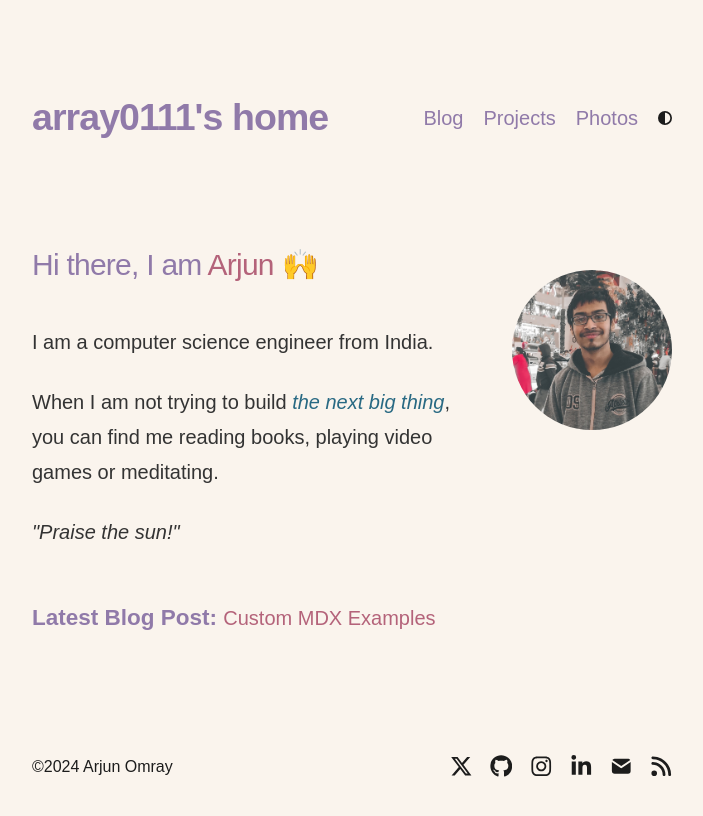
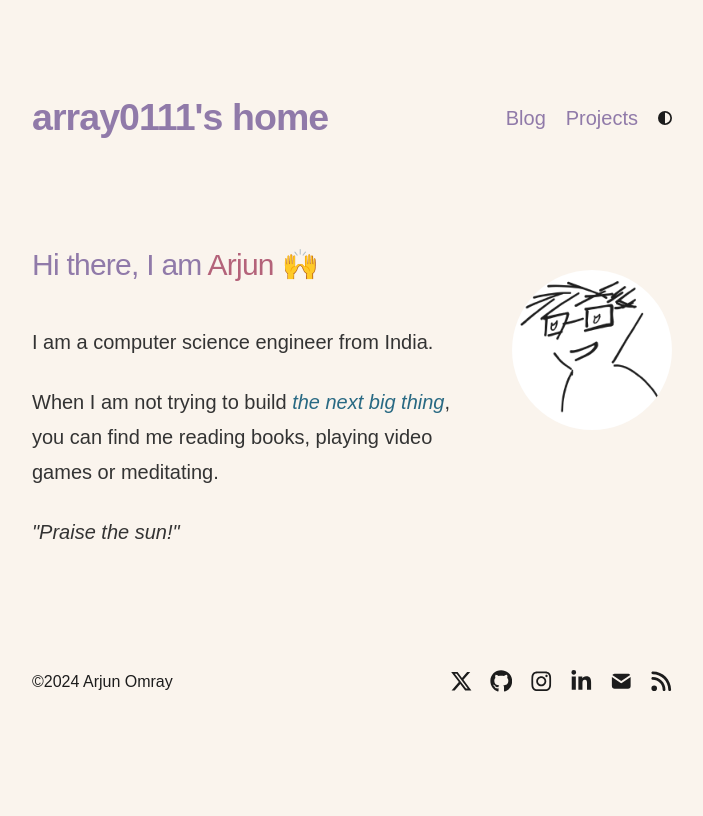
Before and after one commit to arjunomray/another-portfolio, a Next.js app: page / in a window 1280 px wide. Shown: the top 816 px of the page, without its empty margins (288-991 px from the left). Built offline with nearby package versions, Linux system fonts and the light colour scheme.

Commit message:
fix stuff

```diff
--- a/app/components/nav.tsx
+++ b/app/components/nav.tsx
@@ -5,7 +5,7 @@ import { metaData } from "../config";
 const navItems = {
   "/blog": { name: "Blog" },
   "/projects": { name: "Projects" },
-  "/photos": { name: "Photos" },
+  // "/photos": { name: "Photos" },
 };
 
 export function Navbar() {
```
Also changed, not shown: app/lib/posts.ts (line endings or trailing spaces), content/default/custom-mdx-examples.mdx (renamed from content/custom-mdx-examples.mdx), content/default/getting-started.mdx (renamed from content/getting-started.mdx), public/profile.png, 1 other file (tests, documents, lock files or other folders).
